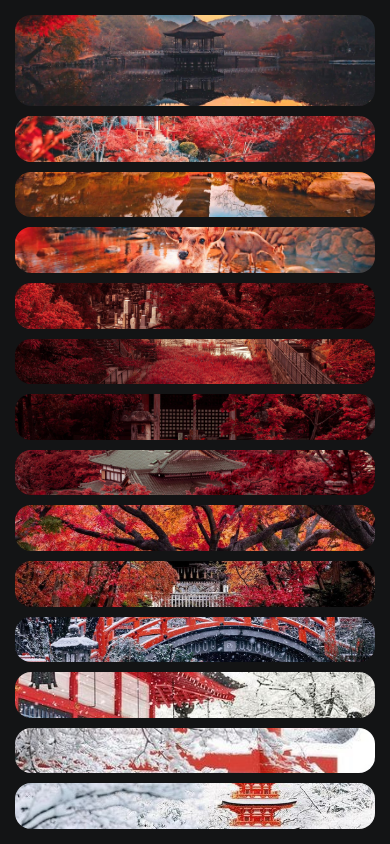
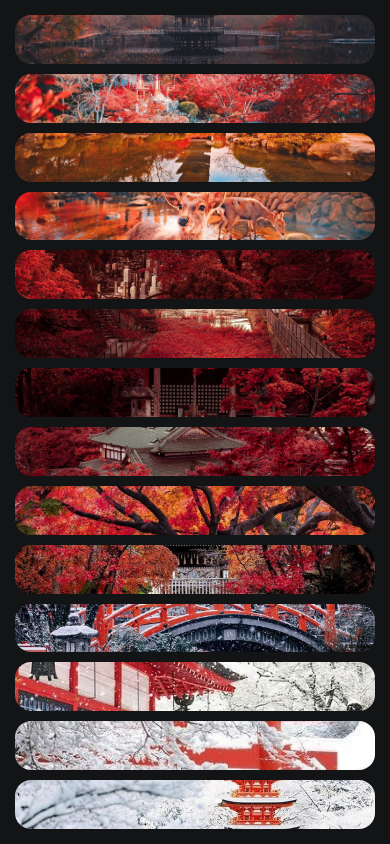
Before and after one commit to BrianCuellarGG/clase30gridcafe, a plain HTML site: page index.html in a window 390 px wide. Drawn offline with Linux system fonts and the light colour scheme.

Commit message:
Corregido ahora sí (?)

```diff
--- a/styles.css
+++ b/styles.css
@@ -149,8 +149,8 @@ body {
 
 @media (max-width: 481px) {
   .container {
-    grid-template-columns: 1fr;
-    grid-template-rows: 2fr;
+    grid-template-columns: 2fr;
+    grid-template-rows: 1fr;
   }
 
   .item-photo:nth-child(even),
```
